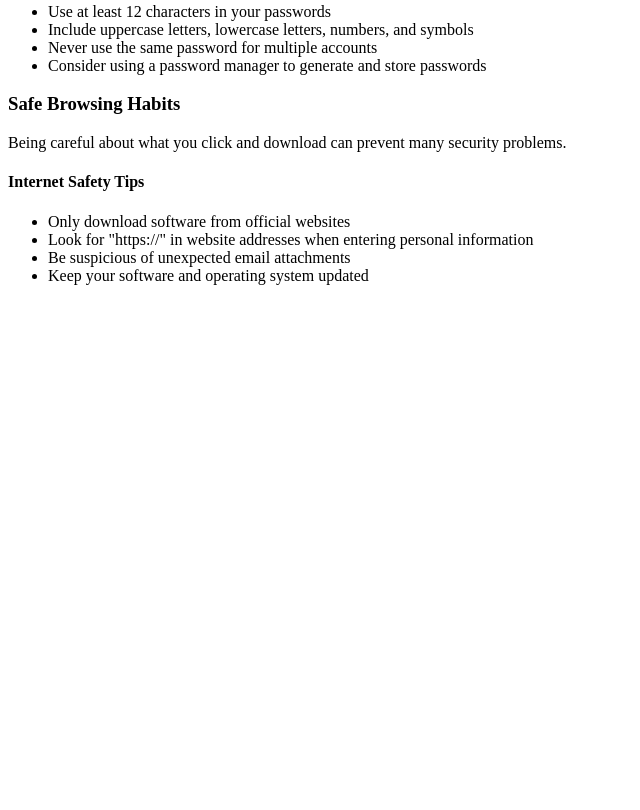
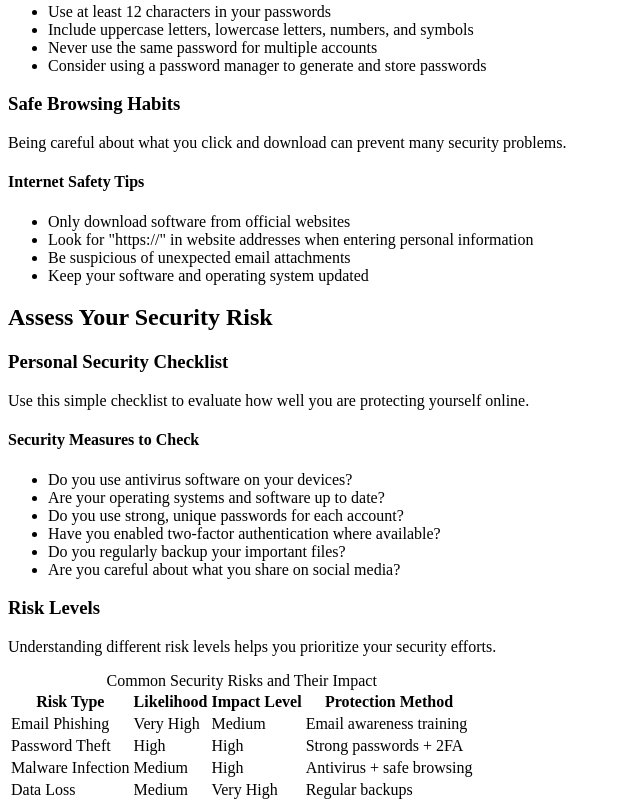
Before and after one commit to PLP-WebTechnologies/july-2025-introduction-to-html-5-secbyteX03, a plain HTML site: page index.html in a window 1280 px wide. Shown: the part 1007-1817 px from the top of the page, without its empty margins (0-640 px from the left). Before the commit the page ends 1308 px from the top, so only its background shows below. Drawn offline with Linux system fonts and the light colour scheme.

Commit message:
feat: Add risk assessment section with checklist and risk table

```diff
--- a/index.html
+++ b/index.html
@@ -97,7 +97,68 @@
                 </ul>
             </article>
         </section>
+ <!-- Risk Assessment Section -->
+ <section id="risk-assessment">
+    <h2>Assess Your Security Risk</h2>
 
+    <article>
+        <h3>Personal Security Checklist</h3>
+        <p>Use this simple checklist to evaluate how well you are protecting yourself online.</p>
+
+        <h4>Security Measures to Check</h4>
+        <ul>
+            <li>Do you use antivirus software on your devices?</li>
+            <li>Are your operating systems and software up to date?</li>
+            <li>Do you use strong, unique passwords for each account?</li>
+            <li>Have you enabled two-factor authentication where available?</li>
+            <li>Do you regularly backup your important files?</li>
+            <li>Are you careful about what you share on social media?</li>
+        </ul>
+    </article>
+
+    <article>
+        <h3>Risk Levels</h3>
+        <p>Understanding different risk levels helps you prioritize your security efforts.</p>
+
+        <table>
+            <caption>Common Security Risks and Their Impact</caption>
+            <thead>
+                <tr>
+                    <th>Risk Type</th>
+                    <th>Likelihood</th>
+                    <th>Impact Level</th>
+                    <th>Protection Method</th>
+                </tr>
+            </thead>
+            <tbody>
+                <tr>
+                    <td>Email Phishing</td>
+                    <td>Very High</td>
+                    <td>Medium</td>
+                    <td>Email awareness training</td>
+                </tr>
+                <tr>
+                    <td>Password Theft</td>
+                    <td>High</td>
+                    <td>High</td>
+                    <td>Strong passwords + 2FA</td>
+                </tr>
+                <tr>
+                    <td>Malware Infection</td>
+                    <td>Medium</td>
+                    <td>High</td>
+                    <td>Antivirus + safe browsing</td>
+                </tr>
+                <tr>
+                    <td>Data Loss</td>
+                    <td>Medium</td>
+                    <td>Very High</td>
+                    <td>Regular backups</td>
+                </tr>
+            </tbody>
+        </table>
+    </article>
+</section>
      </main>
 </body>
 </html>
```
